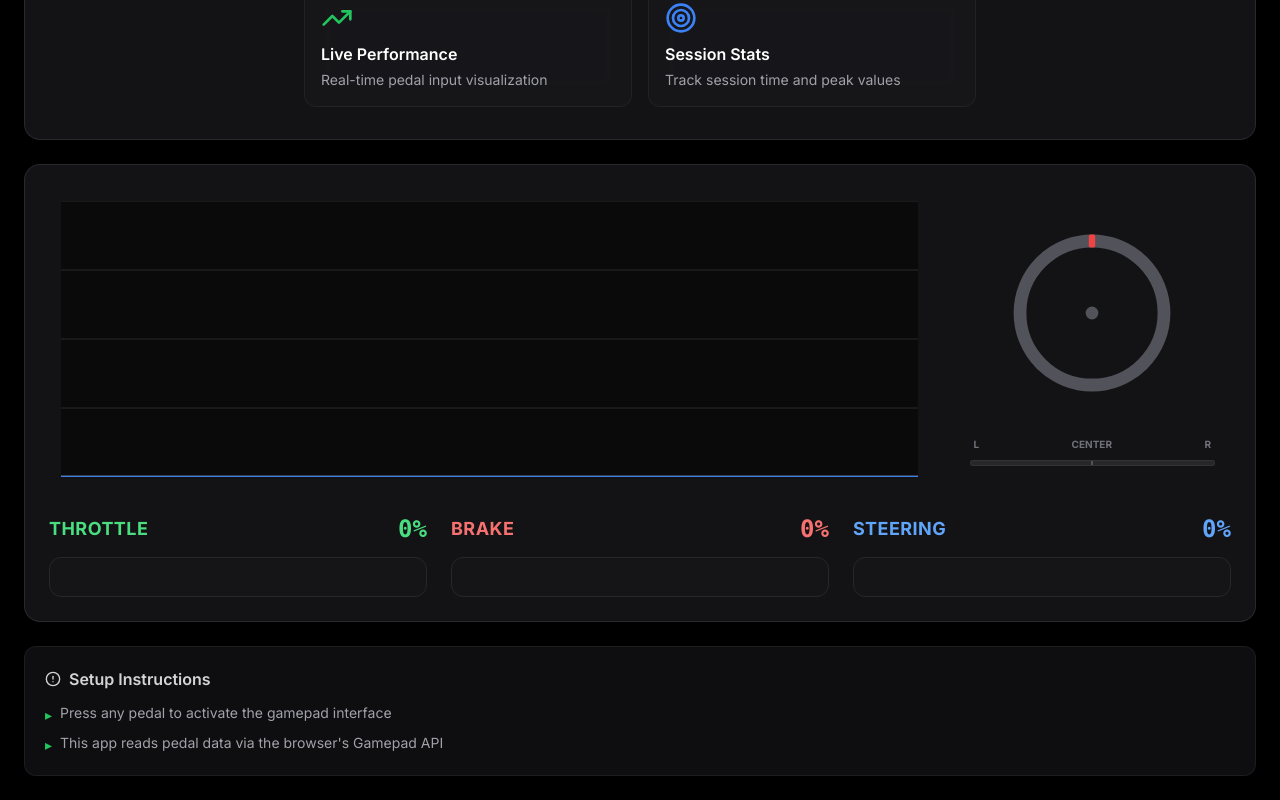
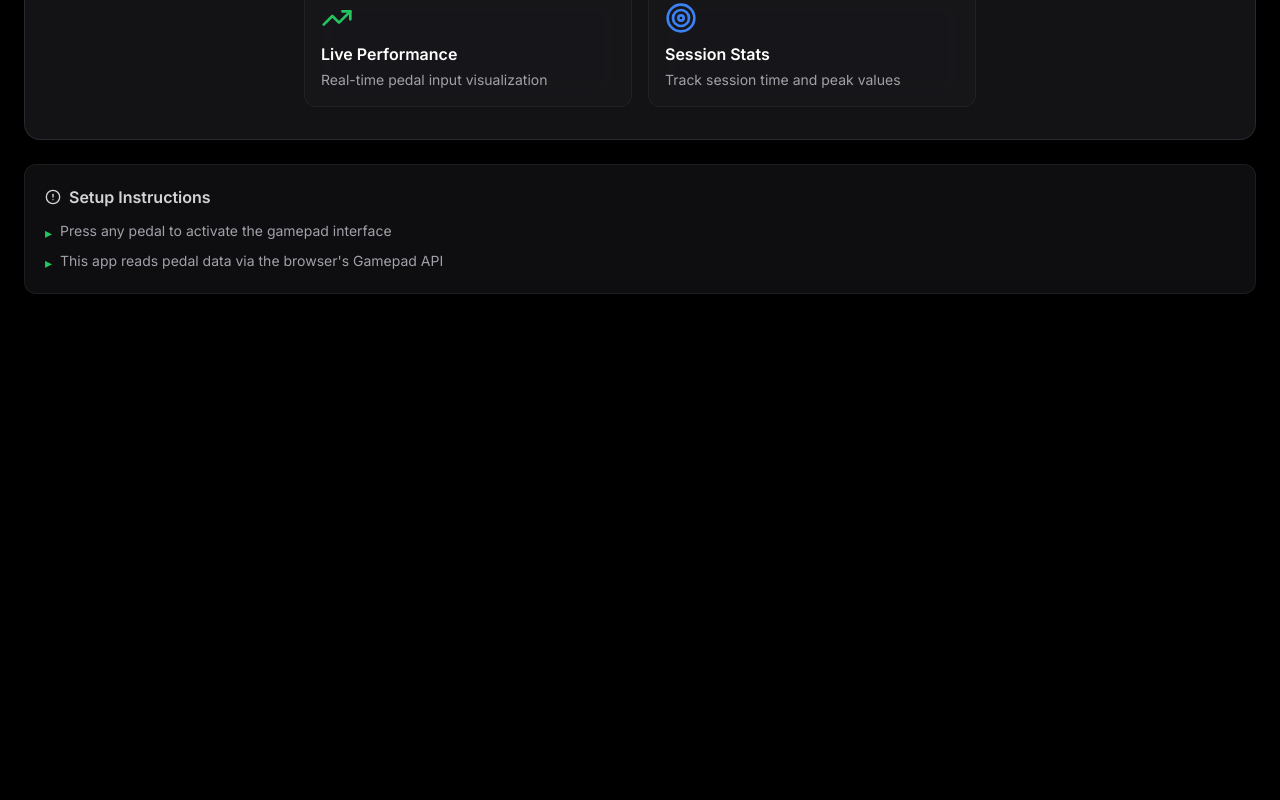
Before and after one commit to mattcracing/Simmetric, a React (Vite) app: page / in a window 1280 px wide. Shown: the part 360-1160 px from the top of the page. After the commit the page ends 800 px from the top, so only its background shows below. Built offline with nearby package versions, Linux system fonts and the light colour scheme.

Commit message:
UI update

```diff
--- a/src/components/Home.tsx
+++ b/src/components/Home.tsx
@@ -19,19 +19,17 @@ const SteeringWheel = ({ angle }: { angle: number }) => (
 
         {/* Rotating Wheel */}
         <div
-            className="relative w-4/5 h-4/5 transition-transform duration-75 ease-out"
+            className="relative w-4/5 h-4/5 transition-transform duration-75 ease-out flex items-center justify-center"
             style={{ transform: `rotate(${angle}deg)` }}
         >
-            <svg viewBox="0 0 100 100" className="w-full h-full">
+            <svg viewBox="0 0 100 100" className="w-full h-full absolute inset-0">
                 {/* Simplified Outer Ring */}
                 <circle cx="50" cy="50" r="45" fill="none" stroke="currentColor" strokeWidth="8" className="text-zinc-600" />
-
-                {/* Center dot */}
-                <circle cx="50" cy="50" r="4" fill="currentColor" className="text-zinc-600" />
 
                 {/* Top Marker Line */}
                 <rect x="48" y="1" width="4" height="8" rx="1" fill="currentColor" className="text-red-500 shadow-lg" />
             </svg>
+            <Activity className="w-8 h-8 text-red-500 relative z-10" />
         </div>
 
     </div>
@@ -57,7 +55,7 @@ export default function SimagicPedalTelemetry() {
     const pollInterval = useRef<number | null>(null);
     const historyInterval = useRef<number | null>(null);
 
-    // Poll for gamepad input (SimPro devices appear as gamepads)
+    // Poll for gamepad input
     useEffect(() => {
         const pollGamepads = () => {
             const gamepads = navigator.getGamepads();
@@ -180,9 +178,7 @@ export default function SimagicPedalTelemetry() {
             }
 
             if (history.length < 2) return;
-
             const xStep = width / (maxHistory - 1);
-
             const drawAxis = (color: string, dataKey: keyof HistoryItem) => {
                 ctx.strokeStyle = color;
                 ctx.lineWidth = 2.5;
@@ -269,7 +265,7 @@ export default function SimagicPedalTelemetry() {
                 {connectionStatus === 'no-device' && (
                     <div className="mb-6 glass-strong rounded-2xl p-8 text-center animate-slide-up">
                         <div className="max-w-2xl mx-auto">
-                            <div className="w-20 h-20 mx-auto mb-4 rounded-full bg-gradient-to-br from-red-500 to-blue-500 flex items-center justify-center">
+                            <div className="w-20 h-20 mx-auto mb-4 rounded-full bg-red-500 flex items-center justify-center">
                                 <Activity className="w-10 h-10 text-white" />
                             </div>
                             <h2 className="text-2xl md:text-3xl font-bold mb-3">Welcome to Simmetric</h2>
@@ -296,21 +292,21 @@ export default function SimagicPedalTelemetry() {
                 {/* Session Stats Bar */}
                 {connectionStatus !== 'no-device' && (
                     <div className="grid grid-cols-1 md:grid-cols-3 gap-3 mb-6 animate-slide-up">
-                        <div className="glass-strong rounded-xl p-4 transition-smooth hover:scale-105">
+                        <div className="glass-strong rounded-xl p-4 transition-smooth">
                             <div className="flex items-center gap-2 mb-1">
                                 <Clock className="w-4 h-4 text-zinc-400" />
                                 <span className="text-xs text-zinc-500 uppercase tracking-wide">Session Time</span>
                             </div>
                             <p className="text-2xl font-bold font-mono">{formatSessionTime()}</p>
                         </div>
-                        <div className="glass-strong rounded-xl p-4 transition-smooth hover:scale-105">
+                        <div className="glass-strong rounded-xl p-4 transition-smooth">
                             <div className="flex items-center gap-2 mb-1">
                                 <Target className="w-4 h-4 text-green-400" />
                                 <span className="text-xs text-zinc-500 uppercase tracking-wide">Peak Throttle</span>
                             </div>
                             <p className="text-2xl font-bold font-mono text-green-400">{sessionStats.peakThrottle.toFixed(0)}%</p>
                         </div>
-                        <div className="glass-strong rounded-xl p-4 transition-smooth hover:scale-105">
+                        <div className="glass-strong rounded-xl p-4 transition-smooth">
                             <div className="flex items-center gap-2 mb-1">
                                 <Target className="w-4 h-4 text-red-400" />
                                 <span className="text-xs text-zinc-500 uppercase tracking-wide">Peak Brake</span>
@@ -321,6 +317,7 @@ export default function SimagicPedalTelemetry() {
                 )}
 
                 {/* Main Telemetry Display */}
+                {connectionStatus === 'connected' && (
                     <div className="glass-strong rounded-2xl p-6 border border-zinc-800/50 shadow-2xl animate-slide-up">
                         {/* Graph and Steering Section */}
                         <div className="grid grid-cols-1 lg:grid-cols-12 gap-6 mb-6">
@@ -358,10 +355,11 @@ export default function SimagicPedalTelemetry() {
                             </div>
                         </div>
 
+
                         {/* Pedal Bars */}
                         <div className="grid grid-cols-1 md:grid-cols-3 gap-6">
                             {/* Throttle */}
-                        <div className="transition-smooth hover:scale-105">
+                            <div className="transition-smooth">
                                 <div className="flex justify-between items-center mb-3">
                                     <span className="text-green-400 font-bold text-lg tracking-wide">THROTTLE</span>
                                     <span className="text-green-400 font-mono text-2xl font-bold">
@@ -384,7 +382,7 @@ export default function SimagicPedalTelemetry() {
                             </div>
 
                             {/* Brake */}
-                        <div className="transition-smooth hover:scale-105">
+                            <div className="transition-smooth">
                                 <div className="flex justify-between items-center mb-3">
                                     <span className="text-red-400 font-bold text-lg tracking-wide">BRAKE</span>
                                     <span className="text-red-400 font-mono text-2xl font-bold">
@@ -406,8 +404,8 @@ export default function SimagicPedalTelemetry() {
                                 </div>
                             </div>
 
-                        {/* Clutch */}
-                        <div className="transition-smooth hover:scale-105">
+                            {/* Steering */}
+                            <div className="transition-smooth">
                                 <div className="flex justify-between items-center mb-3">
                                     <span className="text-blue-400 font-bold text-lg tracking-wide">STEERING</span>
                                     <span className="text-blue-400 font-mono text-2xl font-bold">
@@ -430,6 +428,7 @@ export default function SimagicPedalTelemetry() {
                             </div>
                         </div>
                     </div>
+                )}
 
                 {/* Setup Instructions */}
                 <div className="mt-6 glass rounded-xl p-5 animate-slide-up">
```
Lines whose indentation alone changed are shown as unchanged.
